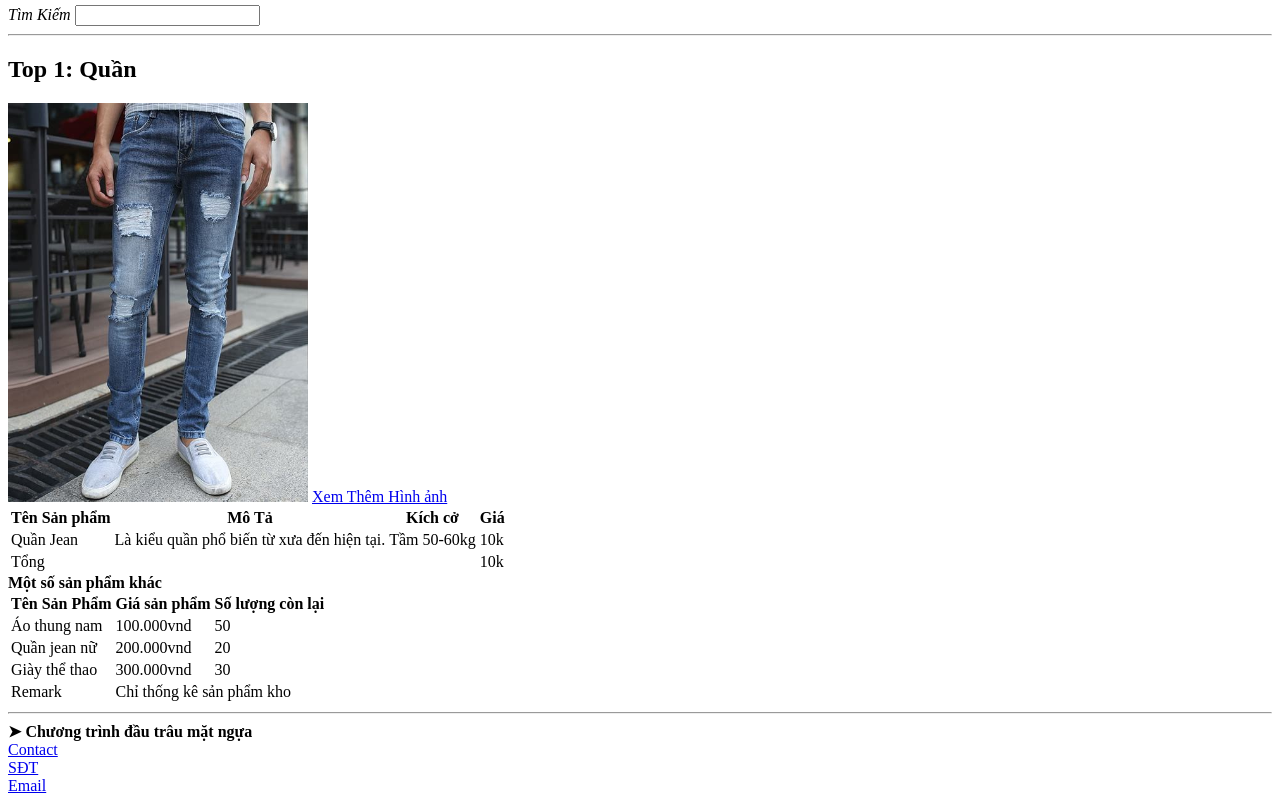
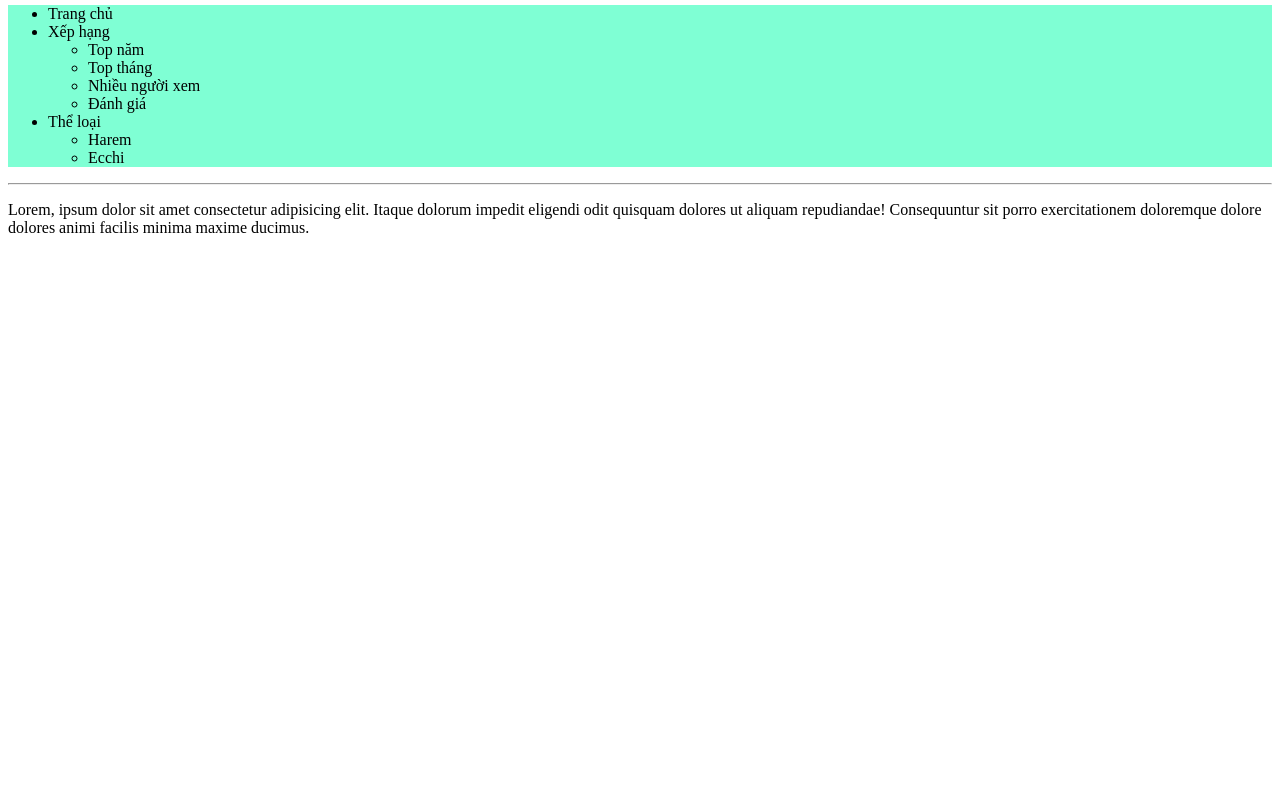
Before and after one commit to RichMegabytes/Capybara-truyen-tu-tao, a plain HTML site: page index.html in a window 1280 px wide. Shown: the part 62-865 px from the top of the page. After the commit the page ends 800 px from the top, so only its background shows below. Drawn offline with Linux system fonts and the light colour scheme.

Commit message:
Làm mới toàn bộ

```diff
--- /dev/null
+++ b/CSS/style_index.css
@@ -0,0 +1,9 @@
+header {
+  text-align: center;
+  background-color: aqua;
+}
+nav,
+ul,
+li {
+  background-color: aquamarine;
+}
--- a/index.html
+++ b/index.html
@@ -3,77 +3,39 @@
   <head>
     <meta charset="UTF-8" />
     <meta name="viewport" content="width=device-width, initial-scale=1.0" />
-    <title>Rích Megabytes</title>
+    <link rel="shortcut icon" href="./IMG/icon top.png" type="image/x-icon" />
+    <link rel="stylesheet" href="./CSS/style_index.css" />
+    <title>Capybara</title>
   </head>
   <body>
-    <div class="head">
-      <h2>Top Bộ Đồ Mặt trong Tết 2024</h2>
-      <em>Tìm Kiếm</em>
-      <input type="text" />
-    </div>
+    <header>
+      <h2>Capybara</h2>
+    </header>
+    <nav>
+      <ul>
+        <li>Trang chủ</li>
+        <li>Xếp hạng</li>
+        <ul>
+          <li>Top năm</li>
+          <li>Top tháng</li>
+          <li>Nhiều người xem</li>
+          <li>Đánh giá</li>
+        </ul>
+        <li>Thể loại</li>
+        <ul>
+          <li>Harem</li>
+          <li>Ecchi</li>
+        </ul>
+      </ul>
+    </nav>
     <hr />
-    <h2>Top 1: Quần</h2>
-    <div>
-      <img src="./IMG/quan jean.jpg" alt="Quần jean" width="300" />
-      <a target="_blank" href="./HTML/hinh-anh.html">Xem Thêm Hình ảnh</a>
-    </div>
-    <table>
-      <tr>
-        <th>Tên Sản phẩm</th>
-        <th>Mô Tả</th>
-        <th>Kích cở</th>
-        <th>Giá</th>
-      </tr>
-      <tr>
-        <td>Quần Jean</td>
-        <td>Là kiểu quần phổ biến từ xưa đến hiện tại.</td>
-        <td>Tầm 50-60kg</td>
-        <td>10k</td>
-      </tr>
-      <tr>
-        <td colspan="3">Tổng</td>
-        <td>10k</td>
-      </tr>
-    </table>
-    <strong>Một số sản phẩm khác</strong>
-    <table>
-      <thead>
-        <tr>
-          <th>Tên Sản Phẩm</th>
-          <th>Giá sản phẩm</th>
-          <th>Số lượng còn lại</th>
-        </tr>
-      </thead>
-      <tbody>
-        <tr>
-          <td>Áo thung nam</td>
-          <td>100.000vnd</td>
-          <td>50</td>
-        </tr>
-        <tr>
-          <td>Quần jean nữ</td>
-          <td>200.000vnd</td>
-          <td>20</td>
-        </tr>
-        <tr>
-          <td>Giày thể thao</td>
-          <td>300.000vnd</td>
-          <td>30</td>
-        </tr>
-      </tbody>
-      <tfoot>
-        <tr>
-          <td>Remark</td>
-          <td colspan="2">Chỉ thống kê sản phẩm kho</td>
-        </tr>
-      </tfoot>
-    </table>
-    <hr />
-    <div>
-      <strong>&#10148; Chương trình đầu trâu mặt ngựa</strong><br />
-      <a href="#!">Contact</a><br />
-      <a href="#!">SĐT</a><br />
-      <a href="mailto:ryunorich2003@gmail.com">Email</a>
-    </div>
+    <main>
+      <p>
+        Lorem, ipsum dolor sit amet consectetur adipisicing elit. Itaque dolorum
+        impedit eligendi odit quisquam dolores ut aliquam repudiandae!
+        Consequuntur sit porro exercitationem doloremque dolore dolores animi
+        facilis minima maxime ducimus.
+      </p>
+    </main>
   </body>
 </html>
```
Also changed, not shown: HTML/hinh-anh.html (+1 -1 lines), IMG/icon top.png (added).
